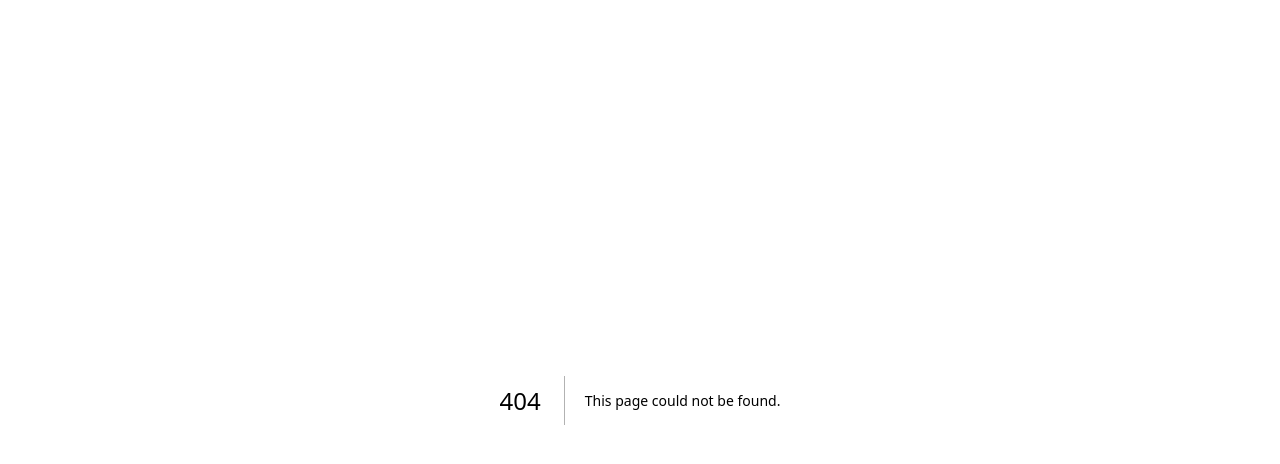
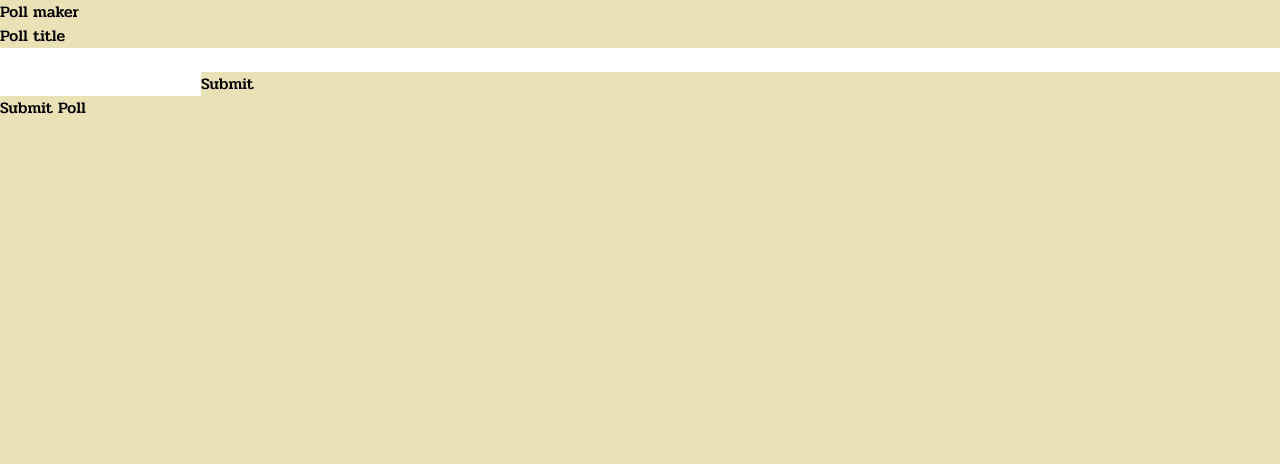
Before and after one commit to Logiex/website, a Next.js app: page /polls/create in a window 1280 px wide. Before the commit this address had no page. Shown: the top 464 px of the page. Built offline with nearby package versions, Linux system fonts and the light colour scheme.

Commit message:
create bare bones poll form

```diff
--- /dev/null
+++ b/src/app/polls/create/page.tsx
@@ -0,0 +1,97 @@
+"use client";
+import { Pridi } from "next/font/google";
+import { useState } from "react";
+import { useForm, useFieldArray, SubmitHandler } from "react-hook-form";
+type FormInput = {
+  title: string;
+  options: { value: string }[];
+};
+
+const pridi = Pridi({ subsets: ["latin"], weight: ["500"] });
+
+const AddOptionMiniForm = ({
+  handleSubmit,
+}: {
+  handleSubmit: (value: string) => void;
+}) => {
+  const [option, setOption] = useState<string>("");
+
+  return (
+    <div>
+      <input value={option} onChange={(val) => setOption(val.target.value)} />
+      <label>
+        Submit
+        <input
+          type="button"
+          onClick={() => {
+            handleSubmit(option);
+            setOption("");
+          }}
+        />
+      </label>
+    </div>
+  );
+};
+
+const OptionCollection = ({
+  val,
+  onClick,
+}: {
+  val: string;
+  onClick: () => void;
+}) => {
+  return (
+    <div>
+      <div>{val}</div>
+      <label>
+        delete
+        <input type="button" onClick={onClick} />
+      </label>
+    </div>
+  );
+};
+
+const CreatePoll = () => {
+  const { control, register, handleSubmit } = useForm<FormInput>({});
+
+  const { fields, append, remove } = useFieldArray({
+    name: "options",
+    control: control,
+  });
+  const onSubmit: SubmitHandler<FormInput> = (data) => {
+    console.log(data);
+
+  };
+
+   return (
+    <div className={`${pridi.className} text-black`}>
+      <div>Poll maker</div>
+      <form onSubmit={handleSubmit(onSubmit)}>
+        <div className="flex-col flex">
+          <label>Poll title</label>
+          <input {...register("title")} />
+        </div>
+        {fields.map((val, index) => {
+          return (
+            <OptionCollection
+              val={val.value}
+              key={index}
+              onClick={() => {
+                remove(index);
+              }}
+            />
+          );
+        })}
+        <AddOptionMiniForm
+          handleSubmit={(val) => {
+            // You want to add a "form option" here, using say append
+            append({ value: val });
+          }}
+        />
+        <input type="submit" value={"Submit Poll"} />
+      </form>
+    </div>
+  );
+};
+
+export default CreatePoll;
--- a/src/app/polls/layout.tsx
+++ b/src/app/polls/layout.tsx
@@ -3,5 +3,5 @@ export default function RootLayout({
 }: {
   children: React.ReactNode;
 }) {
-  return <div className="bg-[#EAE2B7]">{children}</div>;
+  return <div className="bg-[#EAE2B7] min-h-screen">{children}</div>;
 }
--- a/src/app/polls/page.tsx
+++ b/src/app/polls/page.tsx
@@ -30,8 +30,6 @@ const PollPage = () => {
     defaultValues: { poll: [{ value: "Michael" }, { value: "Bee" }] },
   });
 
-
-
   const { fields, append } = useFieldArray({
     control: control,
     name: "poll",
@@ -43,7 +41,7 @@ const PollPage = () => {
   const onSubmit: SubmitHandler<Inputs> = (data) => {
     setSubmitted(true);
     console.log(data);
-    append({value : "yo"})
+    append({ value: "yo" });
   };
   return (
     /* "handleSubmit" will validate your inputs before invoking "onSubmit" */
@@ -97,13 +95,15 @@ const PollPage = () => {
               );
             })}
             <div className="flex justify-end px-4">
-            <input type="submit" disabled={submitted} className="border border-[#003049] text-[#003049] w-fit px-4 py-2" />
+              <input
+                type="submit"
+                disabled={submitted}
+                className="border border-[#003049] text-[#003049] w-fit px-4 py-2"
+              />
             </div>
           </div>
-
         </div>
       </form>
-      <div>Hello</div>
     </div>
   );
 };
```
Lines whose indentation alone changed are shown as unchanged.
